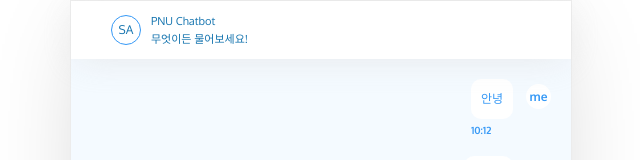
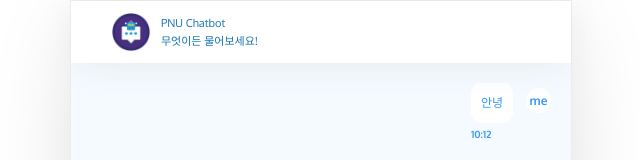
Before and after one commit to pnu-004-team1/Chatbot_front, a Vue app: page /#/ in a window 1280 px wide. Shown: the top 160 px of the page, without its empty margins (319-959 px from the left). Built offline with nearby package versions, Linux system fonts and the light colour scheme.

Commit message:
채팅페이지 로고 삽입

```diff
--- a/src/common/css/base.css
+++ b/src/common/css/base.css
@@ -52,11 +52,14 @@ body .chatHeader > .headerTitle {
 }
 
 body .chatHeader > .headerTitle > .NameIcon {
-    width: 28px;
+    /* width: 28px;
     height: 28px;
-    line-height: 28px;
+    line-height: 28px; */
+    width: 40px;
+    height: 40px;
+    line-height: 40px;
     border-radius: 50%;
-    border: 1px solid #3699f6;
+    /* border: 1px solid #3699f6; */
     text-align: center;
     flex: none;
 }
--- a/src/components/chat/Chat.vue
+++ b/src/components/chat/Chat.vue
@@ -4,10 +4,11 @@
         <div class="chatHeader">
         <a href="#" class="BackBtn"><i class="fa fa-angle-left" aria-hidden="true"></i></a>
         <div class="headerTitle">
-            <div class="NameIcon">SA</div>
+            <!-- <div class="NameIcon">SA</div> -->
+            <img class="NameIcon" src="../../common/images/logo.png"/>
             <div class="Txt">
-            <div>PNU Chatbot</div>
-            <div>무엇이든 물어보세요!</div>
+              <div>PNU Chatbot</div>
+              <div>무엇이든 물어보세요!</div>
             </div>
         </div>
         </div>
```
Also changed, not shown: src/common/images/logo.png (added), src/common/images/logo2.png (added).
